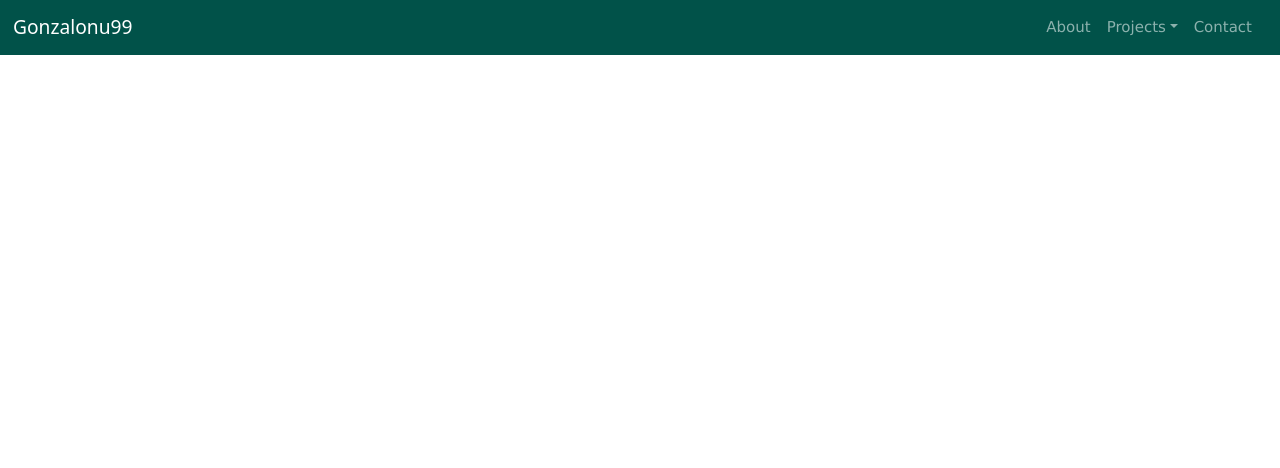
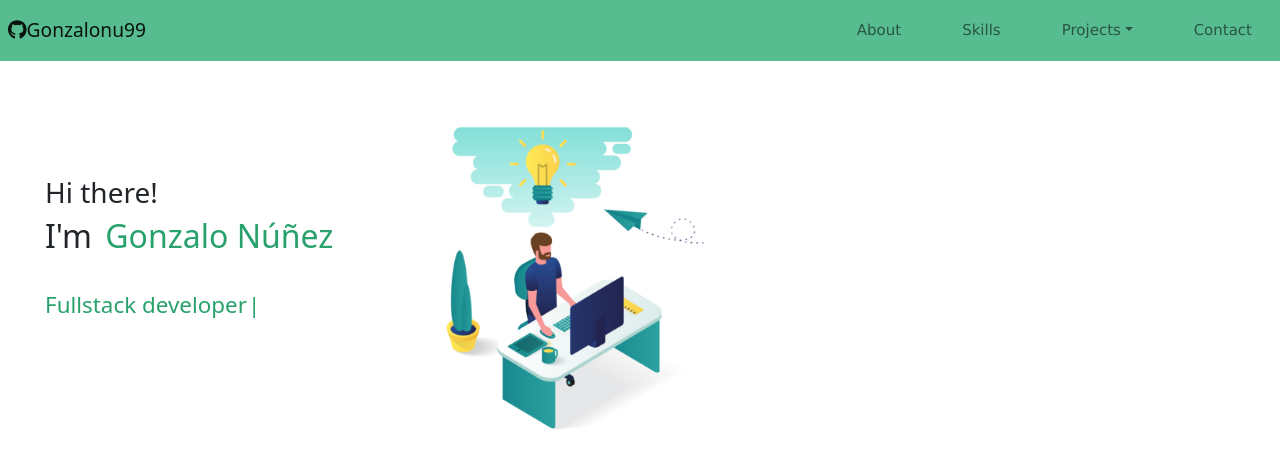
Before and after one commit to Gonzalonu99/portfolio, a React (Create React App) app: page / in a window 1280 px wide. Shown: the top 468 px of the page. Built offline with nearby package versions, Linux system fonts and the light colour scheme.

Commit message:
feature navbar and home

```diff
--- a/src/App.js
+++ b/src/App.js
@@ -1,9 +1,13 @@
+import AboutMe from "./components/about";
+import HomeSection from "./components/home";
 import NavBar from "./components/navbar";
 
 function App() {
   return (
     <div>
       <NavBar/>
+      <HomeSection/>
+      <AboutMe/>
     </div>
   );
 }
--- /dev/null
+++ b/src/components/about/index.js
@@ -0,0 +1,9 @@
+import React from 'react'
+
+const AboutMe = () => {
+  return (
+    <div></div>
+  )
+}
+
+export default AboutMe
--- /dev/null
+++ b/src/components/home/Typewriter.js
@@ -0,0 +1,23 @@
+import React from 'react';
+import Typewriter from 'typewriter-effect';
+
+
+
+const TypeWriter = () => {
+  return (
+    <div>
+        <Typewriter
+            onInit={(typewriter)=>{
+                typewriter
+                .typeString("Fullstack developer")
+                .pauseFor(2000)
+                .deleteAll()
+                .typeString("Welcome to my portfolio")
+                .start();
+            }}
+        />
+    </div>
+  )
+}
+
+export default TypeWriter;
--- /dev/null
+++ b/src/components/home/home.css
@@ -0,0 +1,42 @@
+.home-container{
+    display: flex;
+    flex-direction: row;
+    max-height: 600px;
+    flex-wrap: wrap;
+    margin-top: 65px;
+}
+.text-container{
+    width: 377.5px;
+    height: 200px;
+    text-align: start;
+    position: relative;
+    top: 50px;
+    left: 15px;
+    z-index: 2000;
+}
+h3{
+    margin-left: 30px;
+}
+h2{
+    display: inline-block;
+    margin-left: 30px;
+}
+.mi-nombre{
+    color: #28a16c;
+    margin-left: 5px;
+    font-size: 2rem;
+}
+.type-text{
+    color: #28a16c;
+    padding-top: 20px;
+    font-size: 1.4rem;
+    margin-left: 30px;
+}
+.home-image{
+    height: 370px;
+    width: 360px;
+    position: relative;
+    top: -31px;
+    left: 15px;
+    z-index: 1000;
+}
--- /dev/null
+++ b/src/components/home/index.js
@@ -0,0 +1,21 @@
+import React from 'react'
+import Typewriter from './Typewriter'
+import HomePhoto from '../../images/home-man-photo_adobe_express.png'
+import './home.css'
+
+const HomeSection = () => {
+  return (
+    <div>
+        <div className='home-container'>
+            <div className='text-container'>
+                <h3>Hi there!</h3>
+                <h2>I'm <h2 className='mi-nombre'>Gonzalo Núñez</h2></h2>
+                <h1 className='type-text'><Typewriter/></h1>
+            </div>
+            <div className='image-container'><img src={HomePhoto} className='home-image'/></div>
+        </div>
+    </div>
+  )
+}
+
+export default HomeSection
--- /dev/null
+++ b/src/components/navbar/Icon.js
@@ -0,0 +1,12 @@
+import React from 'react'
+import {FontAwesomeIcon} from '@fortawesome/react-fontawesome'
+import {faGithub} from '@fortawesome/free-brands-svg-icons'
+const Icon = () => {
+  return (
+    <div>
+        <FontAwesomeIcon icon={faGithub} />
+    </div>
+  )
+}
+
+export default Icon
--- a/src/components/navbar/index.js
+++ b/src/components/navbar/index.js
@@ -4,6 +4,7 @@ import {Nav, Navbar, NavbarBrand, NavDropdown, NavLink} from 'react-bootstrap';
 import './navbar.css';
 import NavbarToggle from 'react-bootstrap/esm/NavbarToggle';
 import NavbarCollapse from 'react-bootstrap/esm/NavbarCollapse';
+import Icon from './Icon'
 const NavBar = () => {
     const projects = [
         {id:'calculadora', title: 'Calculator', ref: '#projects/calculator'},
@@ -12,12 +13,15 @@ const NavBar = () => {
     ]
   return (
     <div>
-         <Navbar bg='myColor' variant='dark' sticky='top' expand='sm' collapseOnSelect>
-            <NavbarBrand href='https://github.com/Gonzalonu99?tab=repositories'>Gonzalonu99</NavbarBrand>
+         <Navbar bg='myColor' variant='light' sticky='top' expand='sm' collapseOnSelect>
+            <NavbarBrand href='https://github.com/Gonzalonu99?tab=repositories'>
+            <Icon/>
+            Gonzalonu99</NavbarBrand>
             <NavbarToggle/>
             <NavbarCollapse>
                 <Nav>
                 <NavLink  href='#about'>About</NavLink>
+                <NavLink href='#skills'>Skills</NavLink>
                     <NavDropdown  href='#projects' title='Projects'>
                         {projects.map((project)=><NavDropdown.Item href={project.ref} key={project.id}>{project.title}</NavDropdown.Item>)}
                     </NavDropdown>
--- a/src/components/navbar/navbar.css
+++ b/src/components/navbar/navbar.css
@@ -1,9 +1,11 @@
 .bg-myColor{
-    background-color: #015249;
+    background-color: #57bc90;
 }
 .navbar-brand{
     padding-left: 13px;
     font-size:larger;
+    display: inline-flex;
+    padding: 8px;
 }
 .navbar-nav{
     padding-left: 13px;
@@ -14,15 +16,18 @@
     margin-right: 5px;
 }
 .dropdown-menu{
-    background-color: #015249;
+    background-color: #57bc90;
     border: none;
     font-size: 13px;
 }
 .dropdown-item:hover{
-    background-color: #015249;
+    background-color: #57bc90;
     color: #fff;
 }
 @media(min-width: 576px){
+    .nav-link{
+        margin-left: 45px;
+    }
     .navbar-collapse{
         justify-content: flex-end;
         margin-right: 20px;
```
Also changed, not shown: package.json (+7 -0 lines), src/images/home-man-photo_adobe_express.png (added), 1 other file (tests, documents, lock files or other folders).
